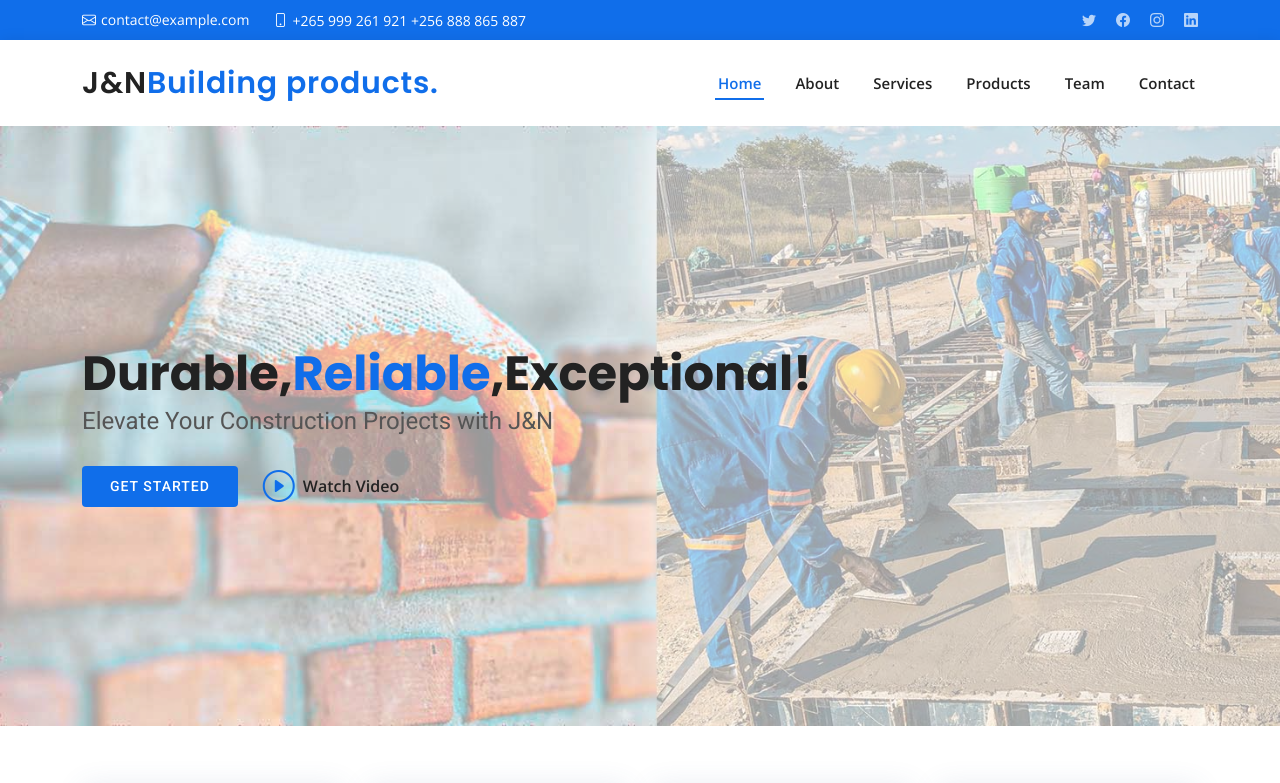
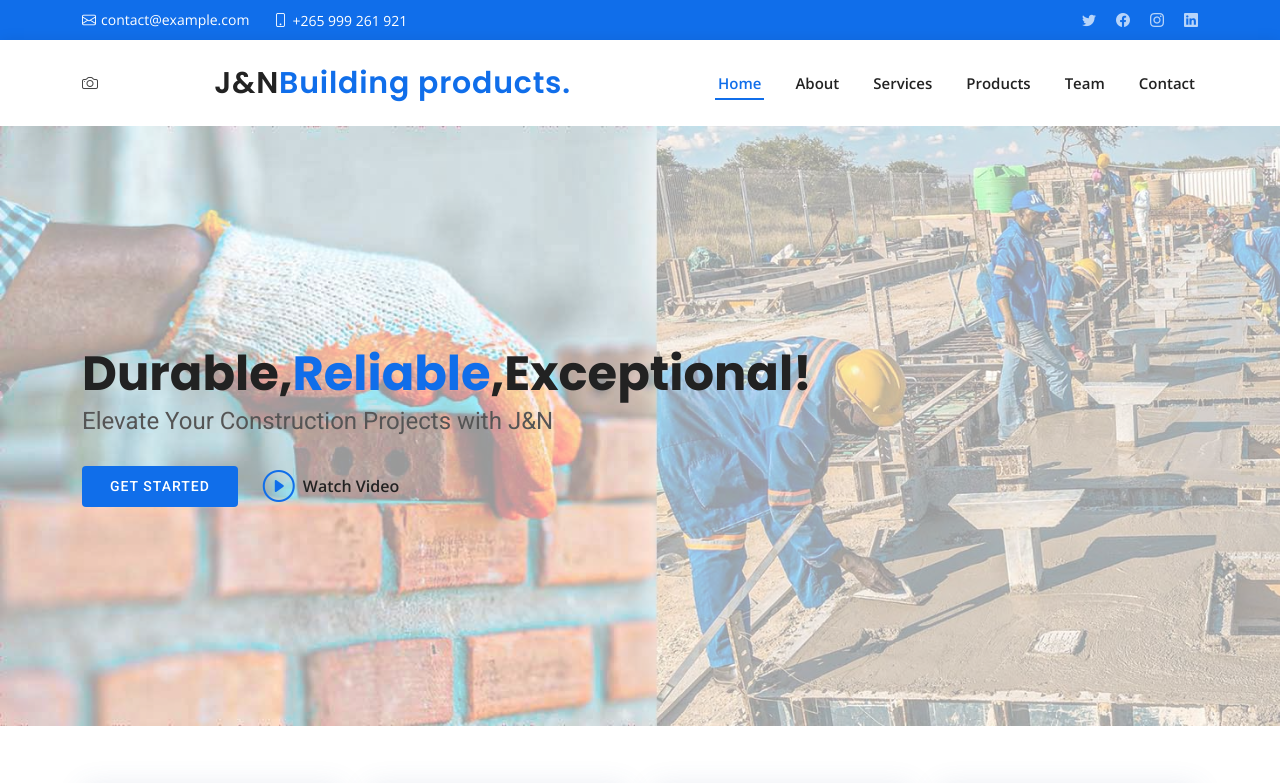
Before and after one commit to Bruno-debug-cyber/Demo, a plain HTML site: page index.html in a window 1280 px wide. Shown: the top 783 px of the page. Drawn offline with nearby package versions, Linux system fonts and the light colour scheme.

Commit message:
modified

```diff
--- a/index.html
+++ b/index.html
@@ -41,7 +41,7 @@
     <div class="container d-flex justify-content-center justify-content-md-between">
       <div class="contact-info d-flex align-items-center">
         <i class="bi bi-envelope d-flex align-items-center"><a href="mailto:contact@example.com">contact@example.com</a></i>
-        <i class="bi bi-phone d-flex align-items-center ms-4"><span>+265 999 261 921 +256 888 865 887</span></i>
+        <i class="bi bi-phone d-flex align-items-center ms-4"><span>+265 999 261 921</span></i>
       </div>
       <div class="social-links d-none d-md-flex align-items-center">
         <a href="#" class="twitter"><i class="bi bi-twitter"></i></a>
@@ -55,6 +55,7 @@
   <!-- ======= Header ======= -->
   <header id="header" class="d-flex align-items-center">
     <div class="container d-flex align-items-center justify-content-between">
+      <i class="bi bi-camera"></i>
 
       <h1 class="logo"><a href="index.html">J&N<span>Building products.</span></a></h1>
       <!-- Uncomment below if you prefer to use an image logo -->
@@ -83,7 +84,7 @@
       <h2>Elevate Your Construction Projects with J&N </h2>
       <div class="d-flex">
         <a href="#about" class="btn-get-started scrollto">Get Started</a>
-        <a href="https://www.youtube.com/watch?v=jDDaplaOz7Q" class="glightbox btn-watch-video"><i class="bi bi-play-circle"></i><span>Watch Video</span></a>
+        <a href="https://youtu.be/Bt3ZcHLL6Ak?si=B9neUMrzrawGGBng" class="glightbox btn-watch-video"><i class="bi bi-play-circle"></i><span>Watch Video</span></a>
       </div>
     </div>
   </section><!-- End Hero -->
```
